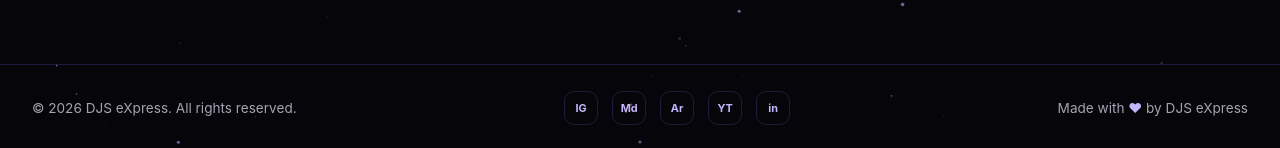
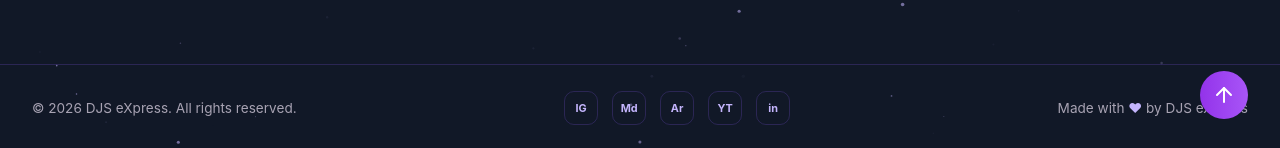
Before and after one commit to bruhmemer123/eXpress, a React (Vite) app: page /team in a window 1280 px wide. Shown: the part 649-797 px from the top of the page. Built offline with nearby package versions, Linux system fonts and the light colour scheme.

Commit message:
Fix navigation bug & Add Back to Top button

```diff
--- a/src/App.jsx
+++ b/src/App.jsx
@@ -1,6 +1,8 @@
-import { BrowserRouter as Router, Routes, Route } from 'react-router-dom';
+import { BrowserRouter as Router, Routes, Route, useLocation } from 'react-router-dom';
+import { useEffect } from 'react';
 import Footer from './components/Footer';
 import Header from './components/Header';
+import BackToTopButton from './components/BackToTopButton';
 import Home from './pages/Home';
 import About from './pages/About';
 import Expresso from './pages/Expresso';
@@ -11,11 +13,23 @@ import Previous_Events from './pages/Previous_Events';
 import Starfield from './components/Starfield';
 import './index.css';
 
+function ScrollToTop() {
+  const { pathname } = useLocation();
+
+  useEffect(() => {
+    window.scrollTo(0, 0);
+  }, [pathname]);
+
+  return null;
+}
+
 export default function App() {
   return (
     <Router>
+      <ScrollToTop />
+      <div className="flex flex-col min-h-screen bg-gray-900 text-white">
         <div className="flex flex-col min-h-screen text-white">
-        <Starfield/>
+          <Starfield />
           <Header />
           <main className="flex-grow pt-0 md:pt-0">
             <Routes>
@@ -28,7 +42,9 @@ export default function App() {
               <Route path="/previous-events" element={<Previous_Events />} />
             </Routes>
           </main>
+          <BackToTopButton />
           <Footer />
+        </div>
       </div>
     </Router>
   );
--- /dev/null
+++ b/src/components/BackToTopButton.jsx
@@ -0,0 +1,42 @@
+import { useState, useEffect } from 'react';
+import { ArrowUp } from 'lucide-react';
+
+export default function BackToTopButton() {
+  const [isVisible, setIsVisible] = useState(false);
+
+  useEffect(() => {
+    const handleScroll = () => {
+      const scrollHeight = document.documentElement.scrollHeight;
+      const scrollTop = window.scrollY;
+      const clientHeight = window.innerHeight;
+      const distanceFromBottom = scrollHeight - scrollTop - clientHeight;
+
+      // Show button only when user is near the end of the page
+      setIsVisible(distanceFromBottom < 300);
+    };
+
+    window.addEventListener('scroll', handleScroll);
+    return () => window.removeEventListener('scroll', handleScroll);
+  }, []);
+
+  const scrollToTop = () => {
+    window.scrollTo({
+      top: 0,
+      behavior: 'smooth',
+    });
+  };
+
+  return (
+    <>
+      {isVisible && (
+        <button
+          onClick={scrollToTop}
+          className="fixed bottom-8 right-8 z-40 p-3 rounded-full bg-gradient-to-r from-purple-600 to-purple-500 text-white hover:from-purple-500 hover:to-purple-400 transition-colors duration-300 flex items-center justify-center"
+          aria-label="Back to top"
+        >
+          <ArrowUp size={24} />
+        </button>
+      )}
+    </>
+  );
+}
```
Also changed, not shown: public/djexpress_logo.jpeg (added). Lines whose indentation alone changed are shown as unchanged.
